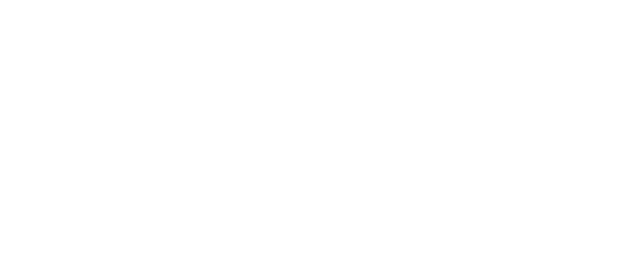
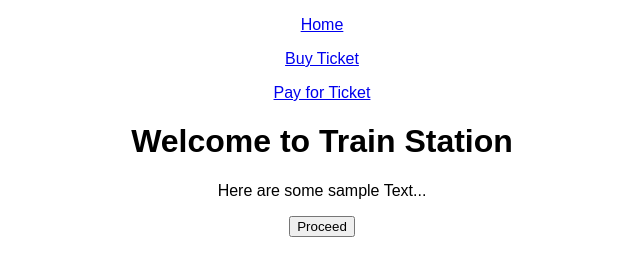
Before and after one commit to ThePelumiSamuel/ticketapp, a plain HTML site: page buy.html in a window 1280 px wide. Shown: the whole page, without its empty margins (318-958 px from the left). Drawn offline with Linux system fonts and the light colour scheme.

Commit message:
All 3 files created

```diff
--- a/buy.html
+++ b/buy.html
@@ -0,0 +1,26 @@
+<!DOCTYPE html>
+<html lang="en">
+<head>
+    <meta charset="UTF-8">
+    <meta name="viewport" content="width=device-width, initial-scale=1.0">
+    <title>Home Page</title>
+    <style>
+        body {
+            font-family: Arial, sans-serif;
+            margin: 0;
+            padding: 0;
+            text-align: center;
+        }
+    </style>
+</head>
+<body>
+    <p><a href="index.html">Home</a></p>
+    <p><a href="buy.html">Buy Ticket</a></p>
+    <p><a href="pay.html">Pay for Ticket</a></p>
+
+    <h1>Welcome to Train Station</h1>
+    <p>Here are some sample Text...</p>
+    <button type="button">Proceed</button>
+
+</body>
+</html>
```
Also changed, not shown: index.html (+3 -0 lines), pay.html (+26 -0 lines).
